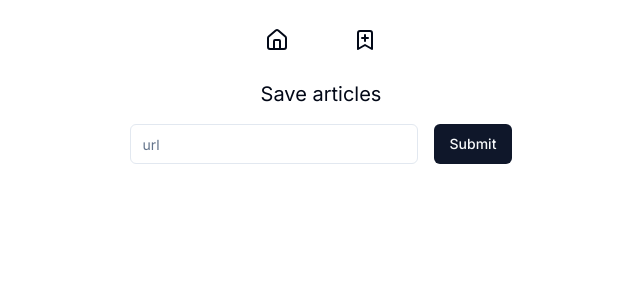
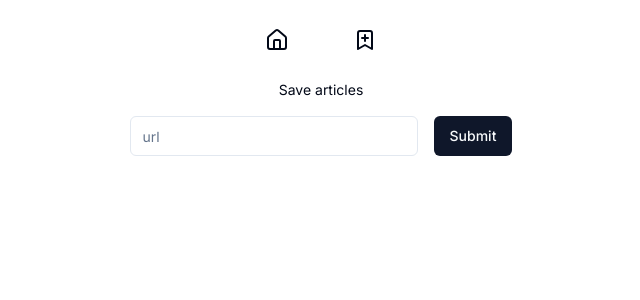
Before and after one commit to tsengtinghan/odin, a Next.js app: page /dashboard in a window 1280 px wide. Shown: the top 300 px of the page, without its empty margins (319-959 px from the left). Built offline with nearby package versions, Linux system fonts and the light colour scheme.

Commit message:
more todos...

```diff
--- a/app/dashboard/page.tsx
+++ b/app/dashboard/page.tsx
@@ -29,7 +29,7 @@ export default function Dashboard() {
   const [url, setUrl] = useState<string>("");
   return (
     <div className="flex flex-col justify-center items-center gap-4">
-      <h1 className="text-center text-xl">Save articles</h1>
+      <h1 className="text-center text-sm">Save articles</h1>
       <div className="flex space-between gap-4">
         <Input
           value={url}
```
Also changed, not shown: 1 other file (tests, documents, lock files or other folders).
